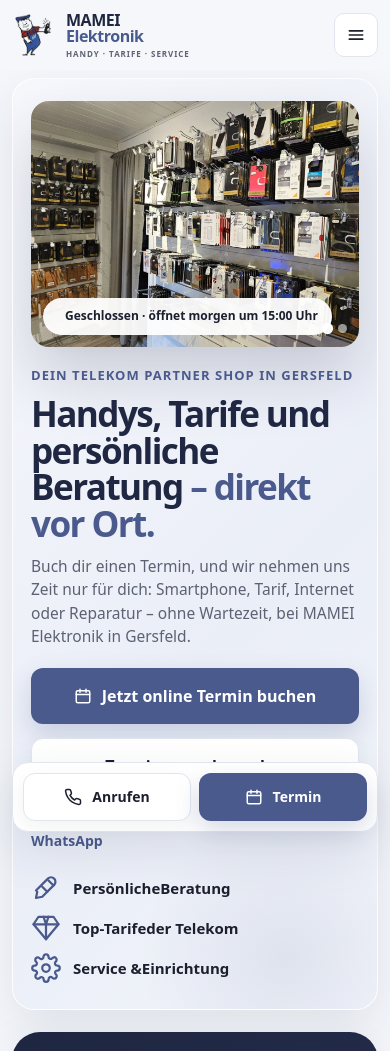
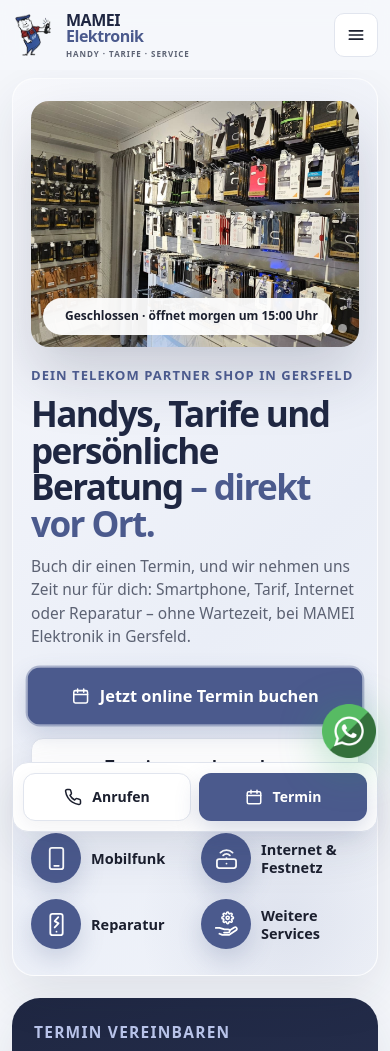
Before and after one commit to bettyballin/mamei, a plain HTML site: page index.html in a window 390 px wide. Shown: the top 1051 px of the page. Drawn offline with Linux system fonts and the light colour scheme; a web font is replaced by a local one.

Commit message:
Hero überarbeiten: Service-Leiste, pulsierender Termin-Button
- Symbolzeile (Persönliche Beratung / Top-Tarife / Service) entfernt
- Neue Service-Leiste im Stil der bisherigen Website: vier Kreis-Icons
  (Mobilfunk, Internet & Festnetz, Reparatur, Weitere Services) als
  Sprunglinks zu den Abschnitten
- Hinweiszeile „Lieber anrufen oder schreiben?“ entfernt
- „Jetzt online Termin buchen“ pulsiert dezent (aus bei Hover und
  bei reduzierter Bewegung)
- WhatsApp-Button ist sofort sichtbar statt erst nach dem Scrollen

Co-Authored-By: Claude Opus 5.5 <noreply@anthropic.com>

```diff
--- a/assets/css/style.css
+++ b/assets/css/style.css
@@ -67,6 +67,15 @@ address { font-style: normal; }
 .button svg { width: 18px; height: 18px; stroke: currentColor; fill: none; stroke-width: 2; stroke-linecap: round; stroke-linejoin: round; flex-shrink: 0; }
 .button-primary { color: #fff; background: var(--accent); box-shadow: 0 10px 24px var(--accent-glow); }
 .button-primary:hover { background: var(--accent-dark); }
+/* Sanftes Aufpulsieren des Haupt-Buttons (wie auf der bisherigen Website) */
+.button-pulse { animation: cta-pulse 2.6s ease-in-out 1.2s infinite; }
+.button-pulse:hover, .button-pulse:focus-visible { animation: none; }
+@keyframes cta-pulse {
+  0%   { transform: scale(1);    box-shadow: 0 10px 24px var(--accent-glow), 0 0 0 0 rgba(75, 90, 141, .45); }
+  30%  { transform: scale(1.04); }
+  60%  { transform: scale(1);    box-shadow: 0 10px 24px var(--accent-glow), 0 0 0 14px rgba(75, 90, 141, 0); }
+  100% { transform: scale(1);    box-shadow: 0 10px 24px var(--accent-glow), 0 0 0 0 rgba(75, 90, 141, 0); }
+}
 .button-outline { color: var(--ink); background: var(--surface); border-color: var(--line); box-shadow: var(--shadow-sm); }
 .button-outline:hover { border-color: var(--accent); color: var(--accent); }
 .button-quiet { color: var(--ink); background: transparent; }
@@ -115,12 +124,6 @@ address { font-style: normal; }
 .hero-copy { margin-top: 20px; color: var(--muted); font-size: clamp(16px, 1.6vw, 21px); max-width: 560px; line-height: 1.5; }
 .hero-actions { display: flex; flex-wrap: wrap; gap: 14px; margin-top: 30px; }
 .hero-actions .button { min-height: 56px; padding: 14px 26px; font-size: 16px; }
-.hero-hint { margin-top: 14px; font-size: 14px; color: var(--muted); }
-.hero-hint a { color: var(--accent); font-weight: 700; }
-.usps { display: flex; flex-wrap: wrap; margin-top: 34px; }
-.usp { display: flex; align-items: center; gap: 12px; padding: 4px 26px 4px 0; margin-right: 26px; border-right: 1px solid rgba(27, 26, 46, .14); font-size: 15px; font-weight: 600; line-height: 1.25; }
-.usp:last-child { border-right: 0; margin-right: 0; padding-right: 0; }
-.usp svg { width: 30px; height: 30px; stroke: var(--accent); fill: none; stroke-width: 1.8; stroke-linecap: round; stroke-linejoin: round; flex-shrink: 0; }
 .hero-visual { position: relative; }
 .hero-slides { position: relative; width: 100%; aspect-ratio: 16 / 10; border-radius: 24px; overflow: hidden; background: var(--accent-soft); box-shadow: 0 30px 60px rgba(31, 39, 66, .18); }
 .hero-image { position: absolute; inset: 0; width: 100%; height: 100%; object-fit: cover; object-position: center; opacity: 0; transition: opacity 1.1s ease; }
@@ -133,6 +136,19 @@ address { font-style: normal; }
   position: absolute; left: 18px; bottom: 18px; display: inline-flex; align-items: center; gap: 8px;
   padding: 9px 14px; border-radius: 999px; background: rgba(255, 255, 255, .94); font-size: 13px; font-weight: 600; box-shadow: var(--shadow-sm);
 }
+/* Service-Leiste unten im Hero (angelehnt an die bisherige Website) */
+.hero-services {
+  grid-column: 1 / -1; display: grid; grid-template-columns: repeat(4, minmax(0, 1fr)); gap: 20px;
+  padding-top: clamp(24px, 3vw, 36px); border-top: 1px solid rgba(31, 39, 66, .10);
+}
+.hero-services a { display: flex; align-items: center; gap: 16px; font-size: 17px; font-weight: 600; line-height: 1.25; color: var(--ink); transition: color .2s; }
+.hero-service-icon {
+  width: 68px; height: 68px; flex-shrink: 0; border-radius: 50%; display: grid; place-items: center;
+  background: var(--accent); color: #fff; box-shadow: 0 10px 24px var(--accent-glow); transition: background .2s, transform .25s;
+}
+.hero-service-icon svg { width: 36px; height: 36px; stroke: currentColor; fill: none; stroke-width: 1.6; stroke-linecap: round; stroke-linejoin: round; }
+.hero-services a:hover { color: var(--accent); }
+.hero-services a:hover .hero-service-icon { background: var(--accent-dark); transform: translateY(-2px); }
 /* ---------- Leistungs-Karten ---------- */
 .service-grid { display: grid; grid-template-columns: repeat(4, minmax(0, 1fr)); gap: 14px; }
 .service-card {
@@ -274,9 +290,9 @@ textarea { min-height: 110px; resize: vertical; }
 .wa-float {
   position: fixed; right: 22px; bottom: 22px; z-index: 70; display: block; width: 64px; height: 64px; border-radius: 50%;
   filter: drop-shadow(0 10px 22px rgba(31, 168, 85, .35));
-  opacity: 0; transform: translateY(16px) scale(.9); pointer-events: none; transition: opacity .25s, transform .25s;
+  transition: transform .25s; animation: wa-in .5s var(--ease-out, ease-out) .6s backwards;
 }
-.wa-float.is-visible { opacity: 1; transform: translateY(0) scale(1); pointer-events: auto; }
+@keyframes wa-in { from { opacity: 0; transform: translateY(16px) scale(.9); } }
 .wa-float:hover { transform: translateY(-2px) scale(1.04); }
 .wa-float img { width: 100%; height: 100%; display: block; }
 .wa-float:focus-visible { outline: 3px solid rgba(31, 168, 85, .45); outline-offset: 4px; border-radius: 50%; }
@@ -320,6 +336,7 @@ textarea { min-height: 110px; resize: vertical; }
   .hero { grid-template-columns: 1fr; }
   .hero-visual { order: -1; }
   .hero-slides { aspect-ratio: 16 / 10; }
+  .hero-services { grid-template-columns: repeat(2, minmax(0, 1fr)); gap: 18px 16px; }
   .detail-grid, .split, .about-grid { grid-template-columns: 1fr; }
   .steps, .contact-grid { grid-template-columns: 1fr 1fr; }
   .service-grid { grid-template-columns: repeat(2, minmax(0, 1fr)); }
@@ -340,12 +357,13 @@ textarea { min-height: 110px; resize: vertical; }
   .hero-copy { font-size: 15.5px; margin-top: 14px; }
   .hero-actions { margin-top: 20px; }
   .hero-actions .button { width: 100%; }
-  .usps { flex-direction: column; gap: 10px; margin-top: 22px; }
-  .usp { border-right: 0; padding: 0; margin: 0; }
   .hero-slides { aspect-ratio: 4 / 3; border-radius: 18px; }
   .hero-dots { right: 12px; bottom: 14px; }
+  .hero-services { gap: 16px 12px; padding-top: 20px; }
+  .hero-services a { gap: 10px; font-size: 14.5px; }
+  .hero-service-icon { width: 50px; height: 50px; }
+  .hero-service-icon svg { width: 27px; height: 27px; }
   .hero-status { left: 12px; bottom: 12px; font-size: 12px; white-space: nowrap; max-width: calc(100% - 24px); overflow: hidden; text-overflow: ellipsis; }
-  .usp br { display: none; }
   .section { padding: 22px 0 6px; }
   .service-grid { grid-template-columns: 1fr; gap: 10px; }
   .service-card.wide { grid-column: span 1; flex-direction: column; align-items: flex-start; }
@@ -362,6 +380,7 @@ textarea { min-height: 110px; resize: vertical; }
 @media (prefers-reduced-motion: reduce) {
   html { scroll-behavior: auto; }
   *, *::before, *::after { transition-duration: .01ms !important; animation-duration: .01ms !important; }
+  .button-pulse, .wa-float { animation: none; }
 }
 @media print {
   .site-header, .mobile-bar, .hero-actions { display: none !important; }
--- a/assets/js/main.js
+++ b/assets/js/main.js
@@ -71,13 +71,6 @@
         io.observe(el);
       });
     });
-  }
-
-  /* ---------- Schwebender WhatsApp-Button: erscheint beim Scrollen ---------- */
-  var wa = document.querySelector(".wa-float");
-  if (wa) {
-    var waToggle = function () { wa.classList.toggle("is-visible", window.scrollY > 320); };
-    waToggle(); window.addEventListener("scroll", waToggle, { passive: true });
   }
 
   /* ---------- Hero-Slideshow: 3 Bilder, Überblendung alle 5 s ---------- */
--- a/index.html
+++ b/index.html
@@ -79,14 +79,8 @@
           <h1 id="hero-title">Handys, Tarife und persönliche Beratung <span class="highlight">– direkt vor Ort.</span></h1>
           <p class="hero-copy">Buch dir einen Termin, und wir nehmen uns Zeit nur für dich: Smartphone, Tarif, Internet oder Reparatur – ohne Wartezeit, bei MAMEI Elektronik in Gersfeld.</p>
           <div class="hero-actions">
-            <a class="button button-primary" href="https://www.telekom.de/telekom-shops/terminvereinbarung/#/service-selection?customertype=pk&vpnr=4000616182" target="_blank" rel="noopener noreferrer"><svg viewBox="0 0 24 24" aria-hidden="true"><rect x="3" y="5" width="18" height="16" rx="2"/><path d="M16 3v4M8 3v4M3 10h18"/></svg> Jetzt online Termin buchen</a>
+            <a class="button button-primary button-pulse" href="https://www.telekom.de/telekom-shops/terminvereinbarung/#/service-selection?customertype=pk&vpnr=4000616182" target="_blank" rel="noopener noreferrer"><svg viewBox="0 0 24 24" aria-hidden="true"><rect x="3" y="5" width="18" height="16" rx="2"/><path d="M16 3v4M8 3v4M3 10h18"/></svg> Jetzt online Termin buchen</a>
             <a class="button button-outline" href="#termin">Terminwunsch senden</a>
-          </div>
-          <p class="hero-hint">Lieber anrufen oder schreiben? <a href="tel:+496654918600">06654 9186 00</a> · <a href="https://wa.me/496654918600?text=Hallo%20MAMEI%2C%20ich%20habe%20eine%20Frage%3A%20" target="_blank" rel="noopener noreferrer">WhatsApp</a></p>
-          <div class="usps" aria-label="Das zeichnet uns aus">
-            <div class="usp"><svg viewBox="0 0 24 24" aria-hidden="true"><path d="M5 15l-1 5 5-1 9.5-9.5a3.5 3.5 0 0 0-5-5L4 14"/><path d="M14 6l4 4"/><path d="M9 11l4 4"/></svg><span>Persönliche<br>Beratung</span></div>
-            <div class="usp"><svg viewBox="0 0 24 24" aria-hidden="true"><path d="M6 3h12l4 6-10 12L2 9z"/><path d="M2 9h20M10 3l2 6 2-6M12 9v12"/></svg><span>Top-Tarife<br>der Telekom</span></div>
-            <div class="usp"><svg viewBox="0 0 24 24" aria-hidden="true"><circle cx="12" cy="12" r="3"/><path d="M19.4 15a1.7 1.7 0 0 0 .3 1.8l.1.1a2 2 0 1 1-2.8 2.8l-.1-.1a1.7 1.7 0 0 0-1.8-.3 1.7 1.7 0 0 0-1 1.5V21a2 2 0 1 1-4 0v-.1a1.7 1.7 0 0 0-1.1-1.5 1.7 1.7 0 0 0-1.8.3l-.1.1a2 2 0 1 1-2.8-2.8l.1-.1a1.7 1.7 0 0 0 .3-1.8 1.7 1.7 0 0 0-1.5-1H3a2 2 0 1 1 0-4h.1a1.7 1.7 0 0 0 1.5-1.1 1.7 1.7 0 0 0-.3-1.8l-.1-.1a2 2 0 1 1 2.8-2.8l.1.1a1.7 1.7 0 0 0 1.8.3H9a1.7 1.7 0 0 0 1-1.5V3a2 2 0 1 1 4 0v.1a1.7 1.7 0 0 0 1 1.5 1.7 1.7 0 0 0 1.8-.3l.1-.1a2 2 0 1 1 2.8 2.8l-.1.1a1.7 1.7 0 0 0-.3 1.8V9a1.7 1.7 0 0 0 1.5 1H21a2 2 0 1 1 0 4h-.1a1.7 1.7 0 0 0-1.5 1z"/></svg><span>Service &amp;<br>Einrichtung</span></div>
           </div>
         </div>
         <div class="hero-visual">
@@ -102,6 +96,12 @@
           </div>
           <span class="hero-status" data-open-status><i class="status-dot" aria-hidden="true"></i><span data-open-text>Öffnungszeiten siehe unten</span></span>
         </div>
+        <nav class="hero-services" aria-label="Unsere Services">
+          <a href="#mobilfunk"><span class="hero-service-icon"><svg viewBox="0 0 24 24" aria-hidden="true"><rect x="6" y="2.5" width="12" height="19" rx="2"/><path d="M10 18.5h4"/></svg></span><span>Mobilfunk</span></a>
+          <a href="#internet"><span class="hero-service-icon"><svg viewBox="0 0 24 24" aria-hidden="true"><rect x="3.5" y="12.5" width="17" height="8" rx="2"/><path d="M12 16.5h.01"/><path d="M9 9.2a4.3 4.3 0 0 1 6 0M6.6 6.8a7.7 7.7 0 0 1 10.8 0"/><path d="M12 11.6v.9"/></svg></span><span>Internet &amp;<br>Festnetz</span></a>
+          <a href="#reparatur"><span class="hero-service-icon"><svg viewBox="0 0 24 24" aria-hidden="true"><rect x="6.5" y="2.5" width="11" height="19" rx="2"/><path d="M13.6 5.5 10.4 9l3.4 2-3.4 3.6"/><path d="M12 18.4h.01"/></svg></span><span>Reparatur</span></a>
+          <a href="#leistungen"><span class="hero-service-icon"><svg viewBox="0 0 24 24" aria-hidden="true"><g transform="translate(7.4 .4) scale(.47)"><circle cx="12" cy="12" r="3" vector-effect="non-scaling-stroke"/><path vector-effect="non-scaling-stroke" d="M19.4 15a1.7 1.7 0 0 0 .3 1.8l.1.1a2 2 0 1 1-2.8 2.8l-.1-.1a1.7 1.7 0 0 0-1.8-.3 1.7 1.7 0 0 0-1 1.5V21a2 2 0 1 1-4 0v-.1a1.7 1.7 0 0 0-1.1-1.5 1.7 1.7 0 0 0-1.8.3l-.1.1a2 2 0 1 1-2.8-2.8l.1-.1a1.7 1.7 0 0 0 .3-1.8 1.7 1.7 0 0 0-1.5-1H3a2 2 0 1 1 0-4h.1a1.7 1.7 0 0 0 1.5-1.1 1.7 1.7 0 0 0-.3-1.8l-.1-.1a2 2 0 1 1 2.8-2.8l.1.1a1.7 1.7 0 0 0 1.8.3H9a1.7 1.7 0 0 0 1-1.5V3a2 2 0 1 1 4 0v.1a1.7 1.7 0 0 0 1 1.5 1.7 1.7 0 0 0 1.8-.3l.1-.1a2 2 0 1 1 2.8 2.8l-.1.1a1.7 1.7 0 0 0-.3 1.8V9a1.7 1.7 0 0 0 1.5 1H21a2 2 0 1 1 0 4h-.1a1.7 1.7 0 0 0-1.5 1z"/></g><path d="M2.5 15h3.2l4.6 1.4h3.2a1.4 1.4 0 0 1 0 2.8H9.8"/><path d="M5.7 20.2l2.6 1h6.2l6.3-4.3a1.5 1.5 0 0 0-1.9-2.3l-3.6 2.3"/></svg></span><span>Weitere<br>Services</span></a>
+        </nav>
       </section>
 
       <section class="section" id="termin" aria-labelledby="termin-title">
```
Also changed, not shown: 2 other files.
